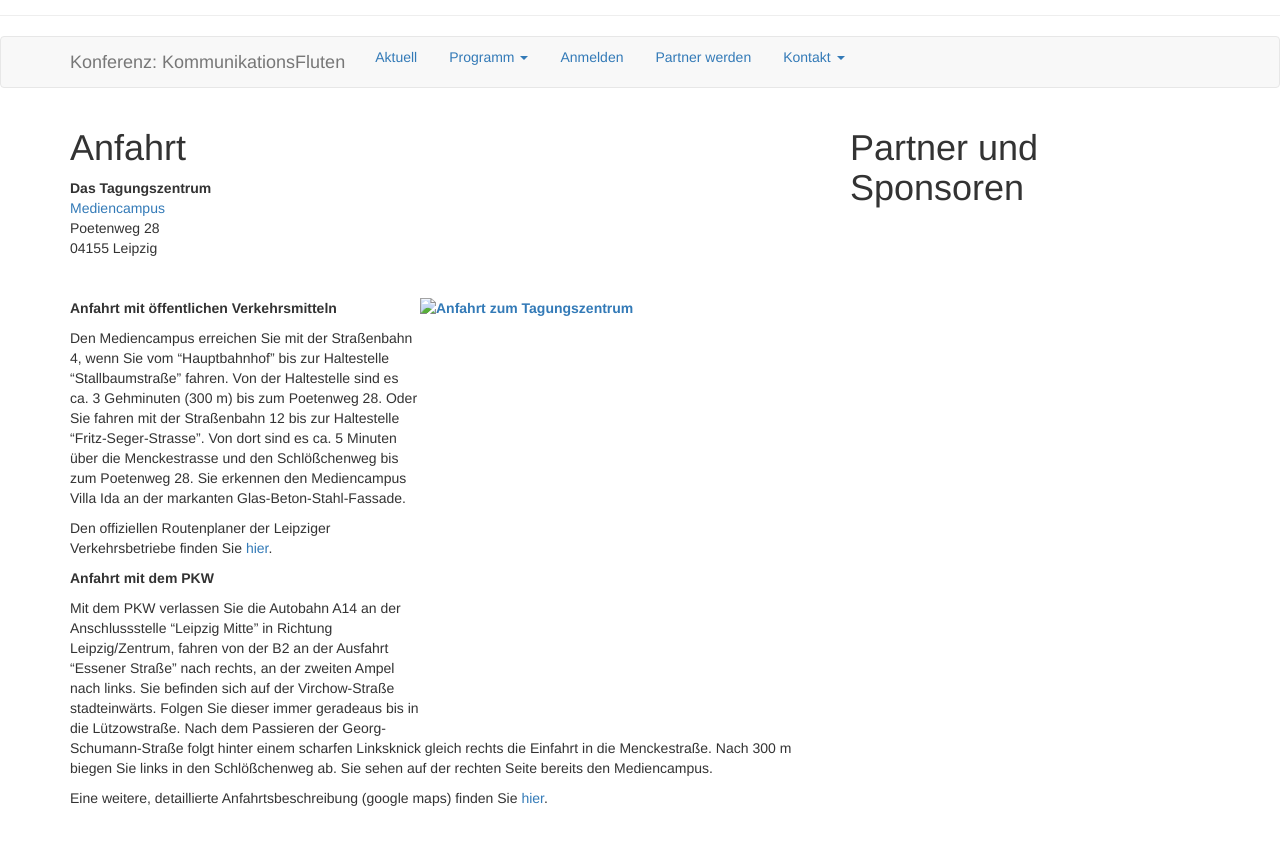
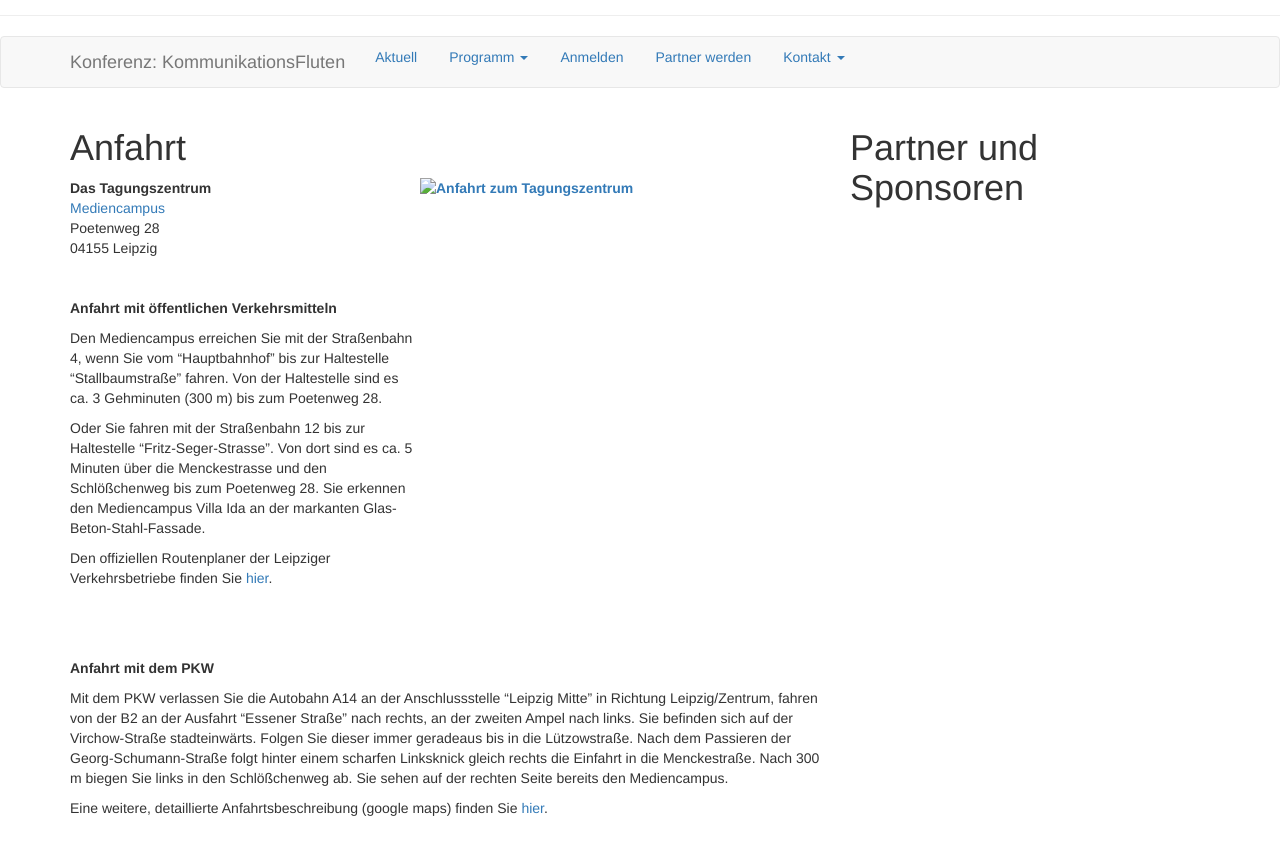
Before and after one commit to susedev/test, a Jekyll site: the page built from anfahrt.html, in a window 1280 px wide, cut to the strip 131-1049 px from the top of the page. Shown: the top 855 px of the strip. Built offline with Jekyll 4.4.1, drawn with Linux system fonts in a browser that asks for light colours.

Commit message:
Edit from JekyllCMS

```diff
--- a/anfahrt.html
+++ b/anfahrt.html
@@ -1,18 +1,24 @@
 ---
 title: Anfahrt
 ---
-<p class="csc-header csc-header-n1"><strong>Das Tagungszentrum</strong><br />
+<p class="csc-header csc-header-n1"><strong>Das Tagungszentrum</strong><strong><a href="{{ site.base_url }}/media/karte-web.png" target="_blank"><img alt="Anfahrt zum Tagungszentrum" src="{{ site.base_url }}/media/karte-web.png" style="width: 400px; height: 423px; float: right;" /></a></strong><br />
 <a href="http://www.mediencampus-villa-ida.de/mediencampus/#">Mediencampus</a><br />
 Poetenweg 28<br />
 04155 Leipzig</p>
 
 <p class="csc-header csc-header-n1">&nbsp;</p>
 
-<p class="csc-header csc-header-n1"><strong>Anfahrt mit &ouml;ffentlichen Verkehrsmitteln<a href="{{ site.base_url }}/media/karte-web.png" target="_blank"><img alt="Anfahrt zum Tagungszentrum" src="{{ site.base_url }}/media/karte-web.png" style="width: 400px; height: 423px; float: right;" /></a></strong></p>
+<p class="csc-header csc-header-n1"><strong>Anfahrt mit &ouml;ffentlichen Verkehrsmitteln</strong></p>
 
-<p>Den Mediencampus erreichen Sie mit der Stra&szlig;enbahn 4, wenn Sie vom &ldquo;Hauptbahnhof&rdquo; bis zur Haltestelle &ldquo;Stallbaumstra&szlig;e&rdquo; fahren. Von der Haltestelle sind es ca. 3 Gehminuten (300 m) bis zum Poetenweg 28. Oder Sie fahren mit der Stra&szlig;enbahn 12 bis zur Haltestelle &ldquo;Fritz-Seger-Strasse&rdquo;. Von dort sind es ca. 5 Minuten &uuml;ber die Menckestrasse und den Schl&ouml;&szlig;chenweg bis zum Poetenweg 28. Sie erkennen den Mediencampus Villa Ida an der markanten Glas-Beton-Stahl-Fassade.</p>
+<p>Den Mediencampus erreichen Sie mit der Stra&szlig;enbahn 4, wenn Sie vom &ldquo;Hauptbahnhof&rdquo; bis zur Haltestelle &ldquo;Stallbaumstra&szlig;e&rdquo; fahren. Von der Haltestelle sind es ca. 3 Gehminuten (300 m) bis zum Poetenweg 28.</p>
+
+<p>Oder Sie fahren mit der Stra&szlig;enbahn 12 bis zur Haltestelle &ldquo;Fritz-Seger-Strasse&rdquo;. Von dort sind es ca. 5 Minuten &uuml;ber die Menckestrasse und den Schl&ouml;&szlig;chenweg bis zum Poetenweg 28. Sie erkennen den Mediencampus Villa Ida an der markanten Glas-Beton-Stahl-Fassade.</p>
 
 <p>Den offiziellen Routenplaner der Leipziger Verkehrsbetriebe finden Sie <a class="external-link-new-window" href="http://www.lvb.de/" target="_blank" title="Opens external link in new window">hier</a>.</p>
+
+<p class="bodytext">&nbsp;</p>
+
+<p class="bodytext">&nbsp;</p>
 
 <p class="bodytext"><strong>Anfahrt mit dem PKW</strong></p>
 
```
